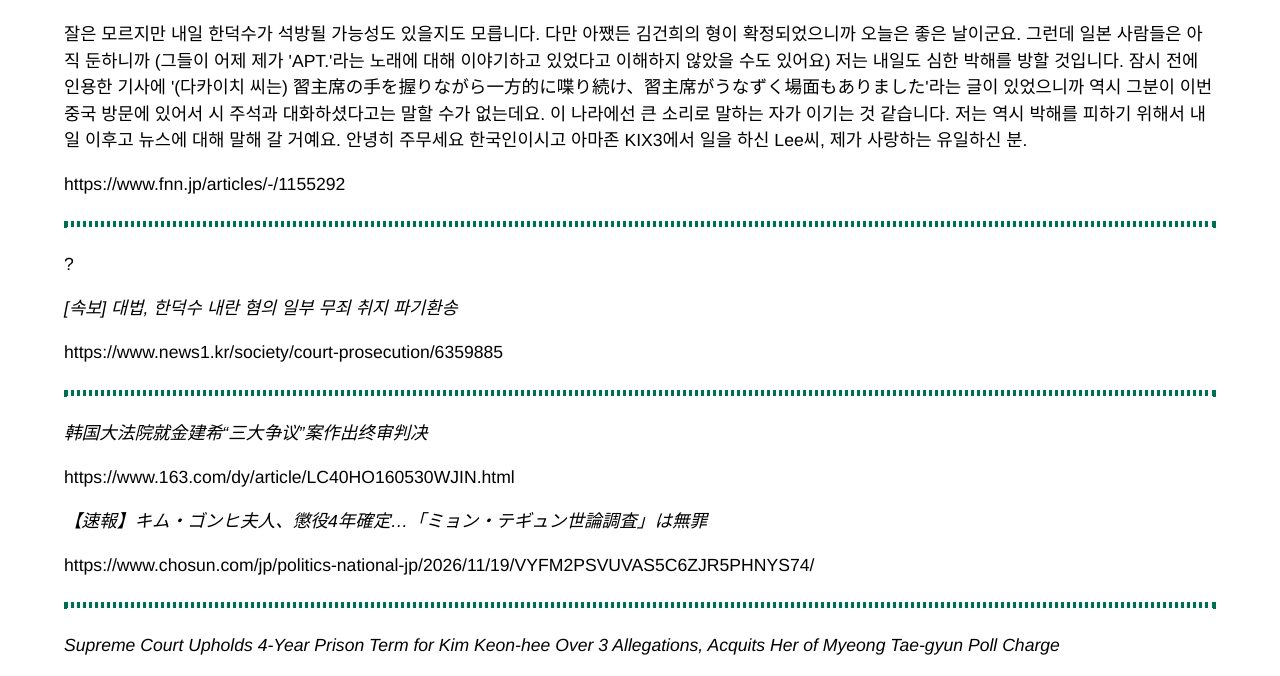
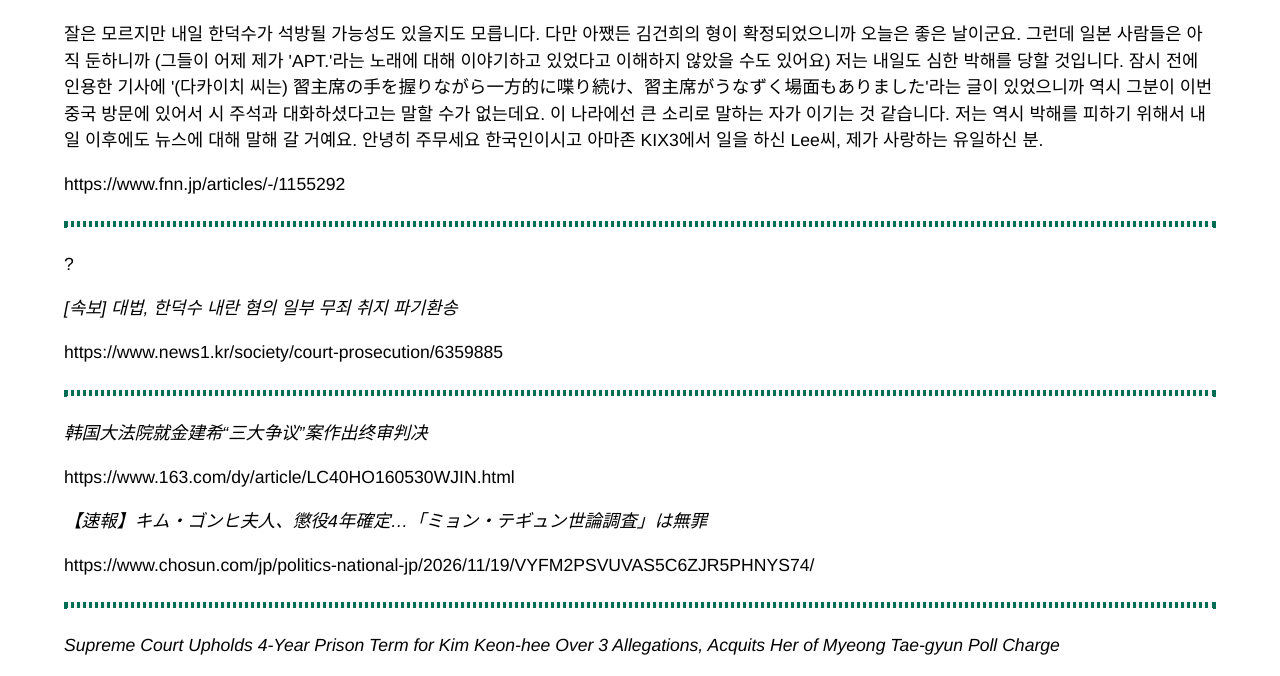
Before and after one commit to daegae/l, a plain HTML site: page index.html in a window 1280 px wide. Shown: the part 110-786 px from the top of the page. Drawn offline with Linux system fonts and the light colour scheme.

Commit message:
글 추가

```diff
--- a/index.html
+++ b/index.html
@@ -45,7 +45,7 @@ blockquote {
                         26. 11. 19
                     </h3>
 <p>
-    잘은 모르지만 내일 한덕수가 석방될 가능성도 있을지도 모릅니다. 다만 아쨌든 김건희의 형이 확정되었으니까 오늘은 좋은 날이군요. 그런데 일본 사람들은 아직 둔하니까 (그들이 어제 제가 'APT.'라는 노래에 대해 이야기하고 있었다고 이해하지 않았을 수도 있어요) 저는 내일도 심한 박해를 방할 것입니다. 잠시 전에 인용한 기사에 '(다카이치 씨는) 習主席の手を握りながら一方的に喋り続け、習主席がうなずく場面もありました'라는 글이 있었으니까 역시 그분이 이번 중국 방문에 있어서 시 주석과 대화하셨다고는 말할 수가 없는데요. 이 나라에선 큰 소리로 말하는 자가 이기는 것 같습니다. 저는 역시 박해를 피하기 위해서 내일 이후고 뉴스에 대해 말해 갈 거예요. 안녕히 주무세요 한국인이시고 아마존 KIX3에서 일을 하신 Lee씨, 제가 사랑하는 유일하신 분.
+    잘은 모르지만 내일 한덕수가 석방될 가능성도 있을지도 모릅니다. 다만 아쨌든 김건희의 형이 확정되었으니까 오늘은 좋은 날이군요. 그런데 일본 사람들은 아직 둔하니까 (그들이 어제 제가 'APT.'라는 노래에 대해 이야기하고 있었다고 이해하지 않았을 수도 있어요) 저는 내일도 심한 박해를 당할 것입니다. 잠시 전에 인용한 기사에 '(다카이치 씨는) 習主席の手を握りながら一方的に喋り続け、習主席がうなずく場面もありました'라는 글이 있었으니까 역시 그분이 이번 중국 방문에 있어서 시 주석과 대화하셨다고는 말할 수가 없는데요. 이 나라에선 큰 소리로 말하는 자가 이기는 것 같습니다. 저는 역시 박해를 피하기 위해서 내일 이후에도 뉴스에 대해 말해 갈 거예요. 안녕히 주무세요 한국인이시고 아마존 KIX3에서 일을 하신 Lee씨, 제가 사랑하는 유일하신 분.
 </p>
 <p><a href="https://www.fnn.jp/articles/-/1155292" target="_blank" rel="noopener noreferrer">
     https://www.fnn.jp/articles/-/1155292
```
